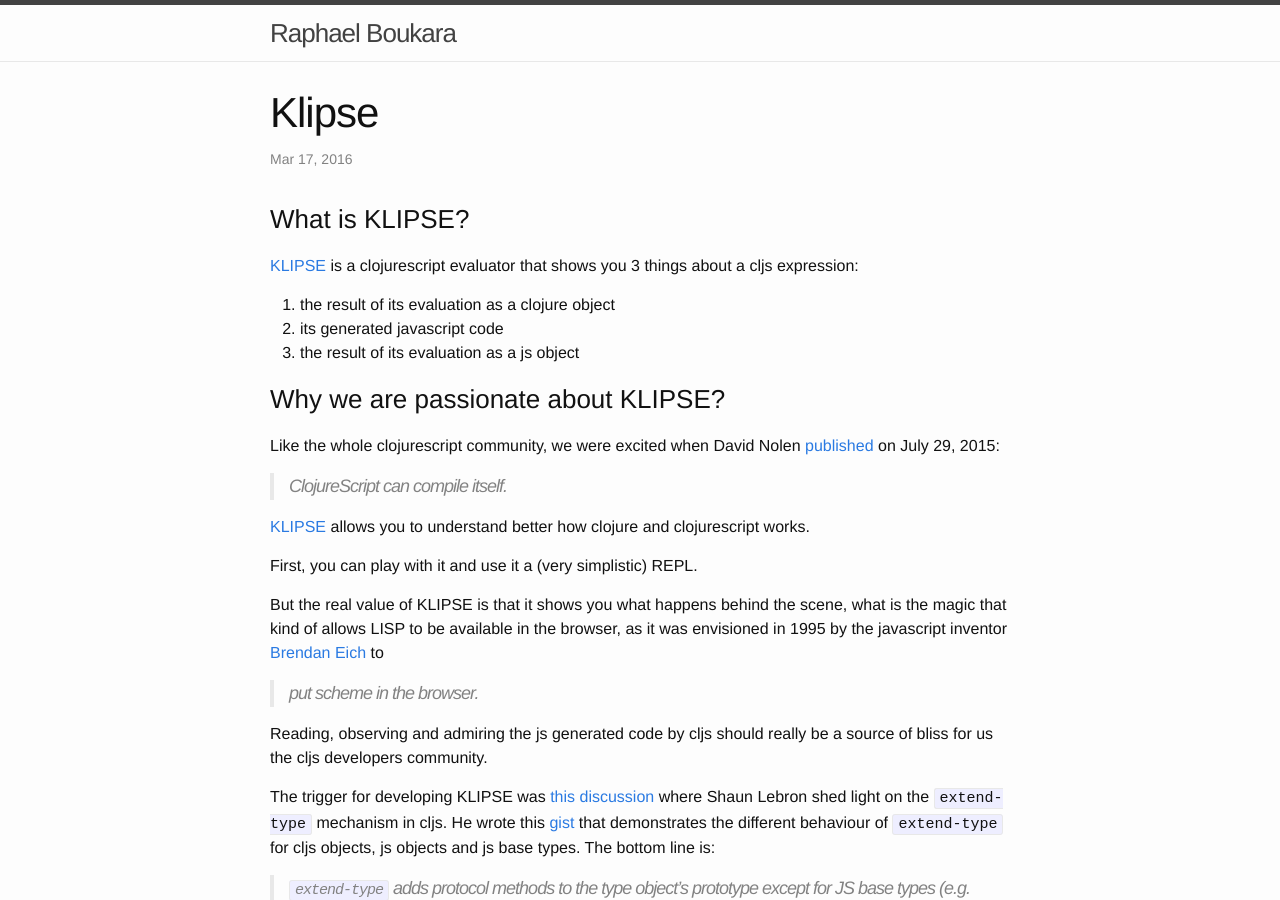
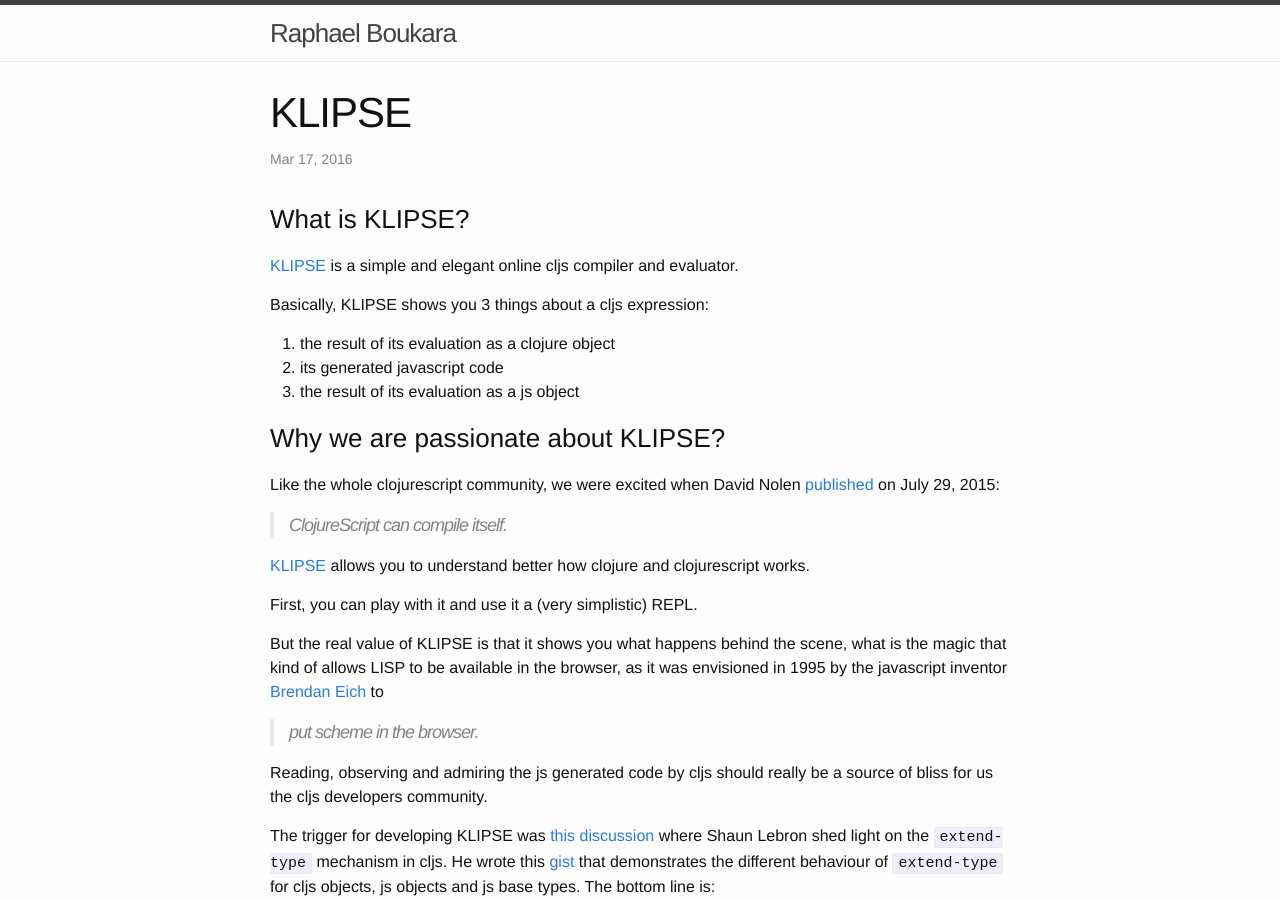
Before and after one commit to viebel/blog.klipse.tech, a Jekyll site: the page built from _posts/2016-03-11-klipse.md, in a window 1280 px wide and 900 px high. Built offline with Jekyll 4.4.1, drawn with Linux system fonts in a browser that asks for light colours.

Commit message:
improve KLIPSE

```diff
--- a/_posts/2016-03-11-klipse.md
+++ b/_posts/2016-03-11-klipse.md
@@ -1,13 +1,15 @@
 ---
 layout: post
-title:  "Klipse"
+title:  "KLIPSE"
 date:   2016-03-17 07:57:46 +0200
 categories: clojure
 ---
 
 ### What is KLIPSE?
 
-[KLIPSE][app-url] is a clojurescript evaluator that shows you 3 things about a cljs expression:
+[KLIPSE][app-url] is a simple and elegant online cljs compiler and evaluator.
+
+Basically, KLIPSE shows you 3 things about a cljs expression:
 
 1. the result of its evaluation as a clojure object
 2. its generated javascript code
```
